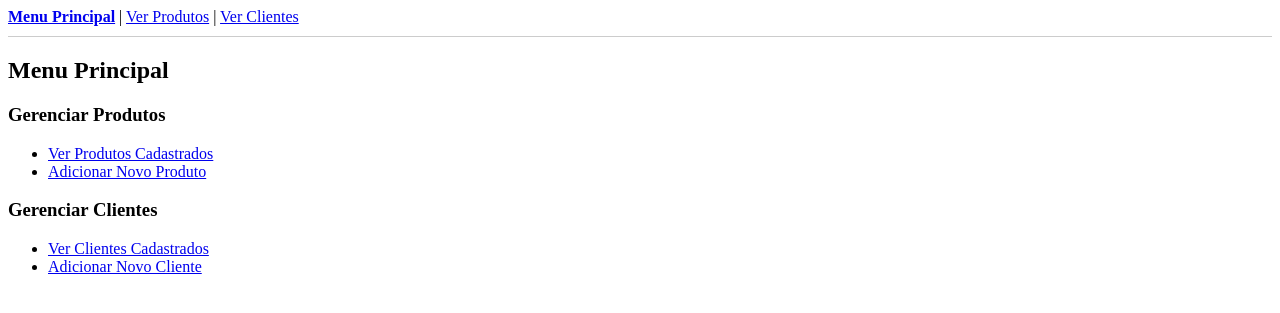
After one commit to HilarioMarques/Projeto_FormularioProdutos_Flask, a Flask app: page / in a window 1280 px wide. The commit adds this page. Shown: the top 313 px of the page. Run offline with Flask 3, Linux system fonts and the light colour scheme.

Commit message:
Adicionando pagina de menu

```diff
--- a/app.py
+++ b/app.py
@@ -11,6 +11,11 @@ db.init_app(app)
 
 with app.app_context():
     db.create_all()
+
+#ROTA PADRÃO
+@app.route('/')
+def index():
+    return render_template('index.html')
 
 #ROTA PARA ADICIONAR E LISTAR CLIENTES
 
--- a/templates/base.html
+++ b/templates/base.html
@@ -7,16 +7,24 @@
 
 <body>
 
+  <nav style="margin-bottom: 20px; border-bottom: 1px solid #ccc; padding-bottom: 10px;">
+    <a href="{{ url_for('index') }}"><b>Menu Principal</b></a> |
+    <a href="{{ url_for('listar_produtos') }}">Ver Produtos</a> |
+    <a href="{{ url_for('listar_clientes') }}">Ver Clientes</a>
+  </nav>
   {% with messages = get_flashed_messages(with_categories=True) %}
   {% if messages %}
   {% for categoria, mensagem in messages %}
-  <div style="color: {% if categoria == 'success' %}green{% else %}red{% endif %};">
+  <div
+    style="color: {% if categoria == 'success' %}green{% elif categoria == 'danger' %}red{% else %}black{% endif %};">
     {{ mensagem }}
   </div>
   {% endfor %}
   {% endif %}
   {% endwith %}
+
   {% block conteudo %}{% endblock %}
+
 </body>
 
 </html>
--- /dev/null
+++ b/templates/index.html
@@ -0,0 +1,24 @@
+{% extends 'base.html' %}
+{% block conteudo %}
+<h2>Menu Principal</h2>
+
+<h3>Gerenciar Produtos</h3>
+<ul>
+    <li>
+        <a href="{{ url_for('listar_produtos') }}">Ver Produtos Cadastrados</a>
+    </li>
+    <li>
+        <a href="{{ url_for('add_produto') }}">Adicionar Novo Produto</a>
+    </li>
+</ul>
+
+<h3>Gerenciar Clientes</h3>
+<ul>
+    <li>
+        <a href="{{ url_for('listar_clientes') }}">Ver Clientes Cadastrados</a>
+    </li>
+    <li>
+        <a href="{{ url_for('add_cliente') }}">Adicionar Novo Cliente</a>
+    </li>
+</ul>
+{% endblock %}
```
